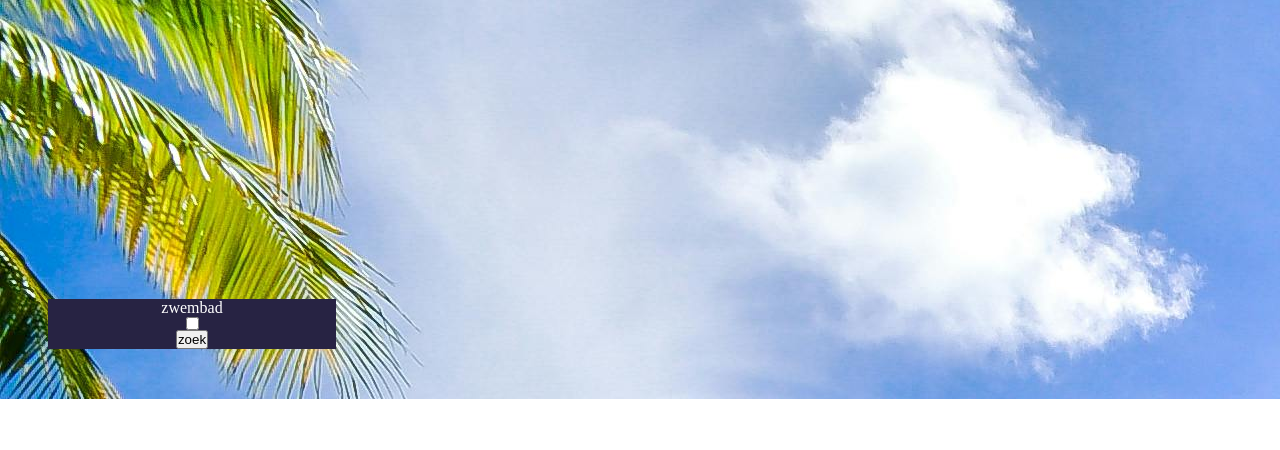
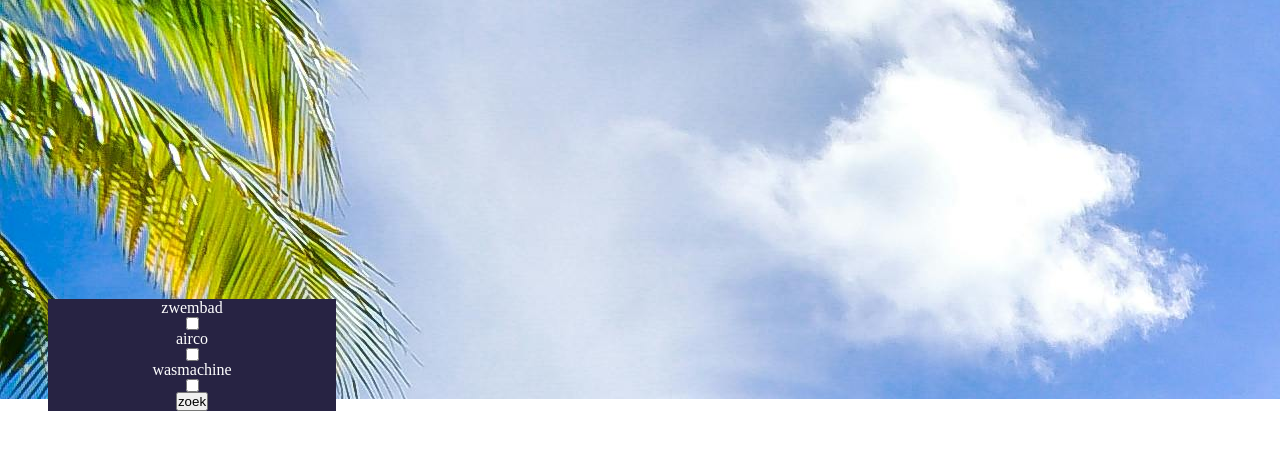
Before and after one commit to anke180/Reisbureau, a PHP site: page /reis/html/pages/zoekopdracht.php in a window 1280 px wide. Shown: the part 101-551 px from the top of the page. Run offline with PHP 8.4, Linux system fonts and the light colour scheme; data that the repository does not hold is empty.

Commit message:
filter
filter

```diff
--- a/reis/html/js/main.jsx
+++ b/reis/html/js/main.jsx
@@ -29,6 +29,9 @@
 const filter = () => {
     const newList =[];
     const isZwembad = document.querySelector('#isZwembad').checked;
+    const isAirco = document.querySelector('#isAirco').checked;
+    const isWasmachine = document.querySelector('#isWasmachine').checked;
+
     const allProducts = document.querySelectorAll('.products');
 
 
@@ -39,6 +42,13 @@ const filter = () => {
             console.log('hij is hier')
             newList.push(product);
 
+        if (product.innerHTML.includes('airco')&& isAirco == true)
+            console.log('hij is hier airco')
+            newList.push(product);
+
+        if (product.innerHTML.includes('wasmachine')&& isWasmachine == true)
+            console.log('hij is hier wasmachine')
+            newList.push(product);
 
     })
 
--- a/reis/html/pages/zoekopdracht.php
+++ b/reis/html/pages/zoekopdracht.php
@@ -30,6 +30,11 @@
                     <tr class=''>
                      <label class='tekst-filter'>zwembad</label>
                      <input type='checkbox' id='isZwembad'>
+                     <label class='tekst-filter'>airco</label>
+                     <input type='checkbox' id='isAirco'>
+                     <label class='tekst-filter'>wasmachine</label>
+                     <input type='checkbox' id='isWasmachine'>
+
                      <button onclick='filter()'>zoek</button>
                     </tr>
                     </table>
@@ -69,6 +74,8 @@
                                         echo "<div class='balk-verblijven'>";
                                             echo $row ['informatie']."<br>\n";
                                             echo $row ['zwembad']."<br>\n";
+                                            echo $row ['airco']."<br>\n";
+                                            echo $row ['wasmachine']."<br>\n";
                                         echo "</div>";
                                     echo "</div>";
 
```
